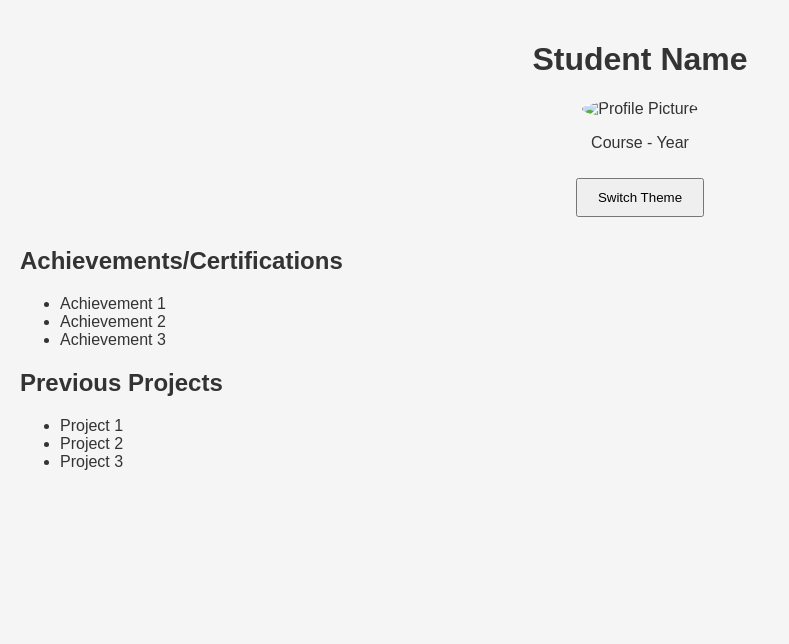
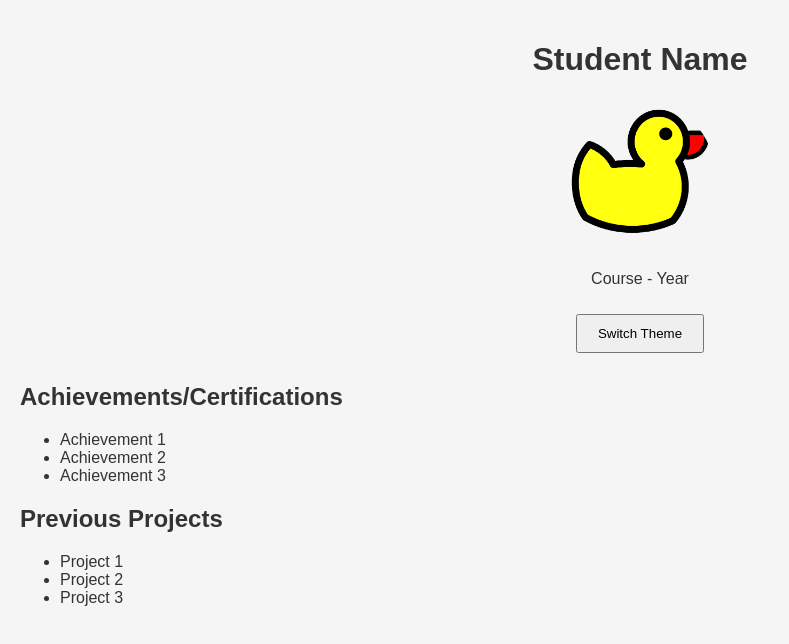
Before and after one commit to micofone/portfolio, a plain HTML site: page index.html in a window 1280 px wide. Shown: the whole page, without its empty margins (0-789 px from the left). Drawn offline with Linux system fonts and the light colour scheme.

Commit message:
Update index.html

```diff
--- a/index.html
+++ b/index.html
@@ -9,7 +9,7 @@
    <body>
       <header>
          <h1 id="name">Student Name</h1>
-         <img src="profile.jpg" alt="Profile Picture" id="profile-img">
+         <img src="profile.png" alt="Profile Picture" id="profile-img">
          <p id="course-year">Course - Year</p>
          <button id="theme-toggle">Switch Theme</button>
       </header>
```
